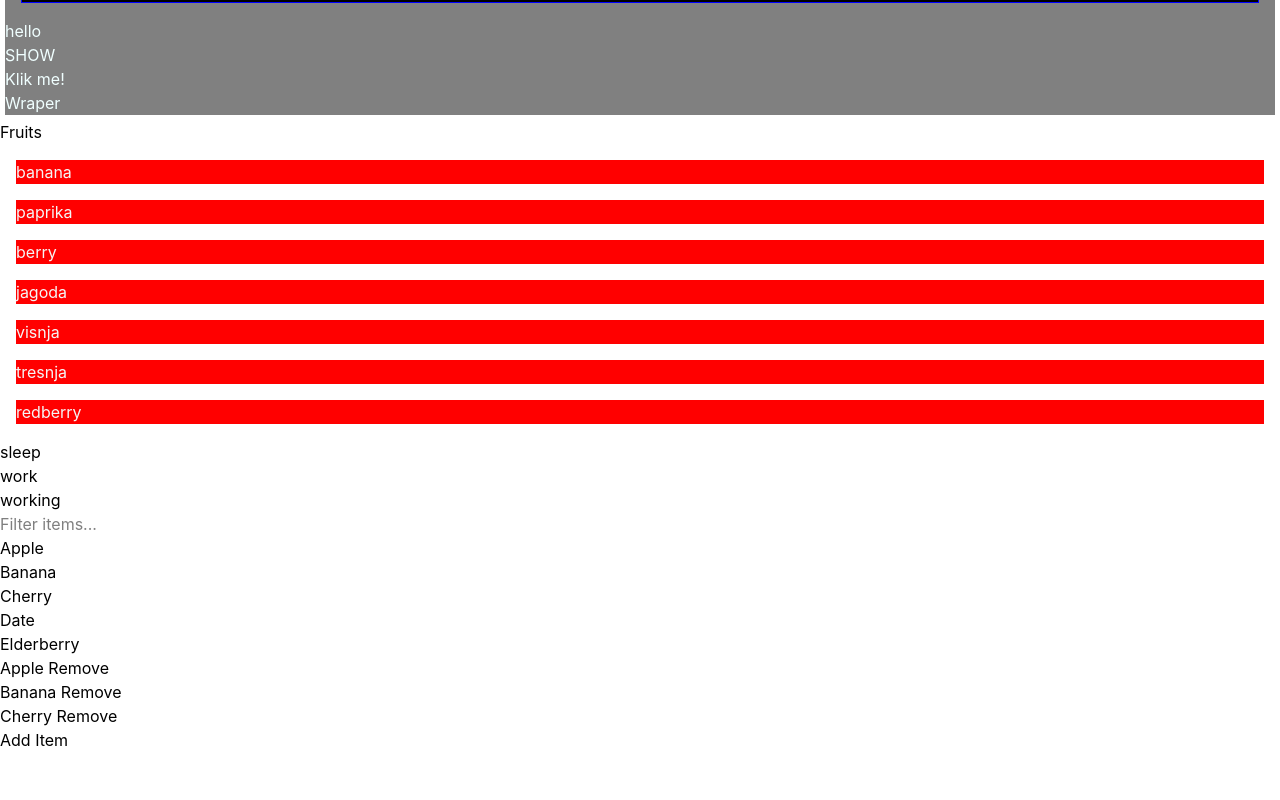
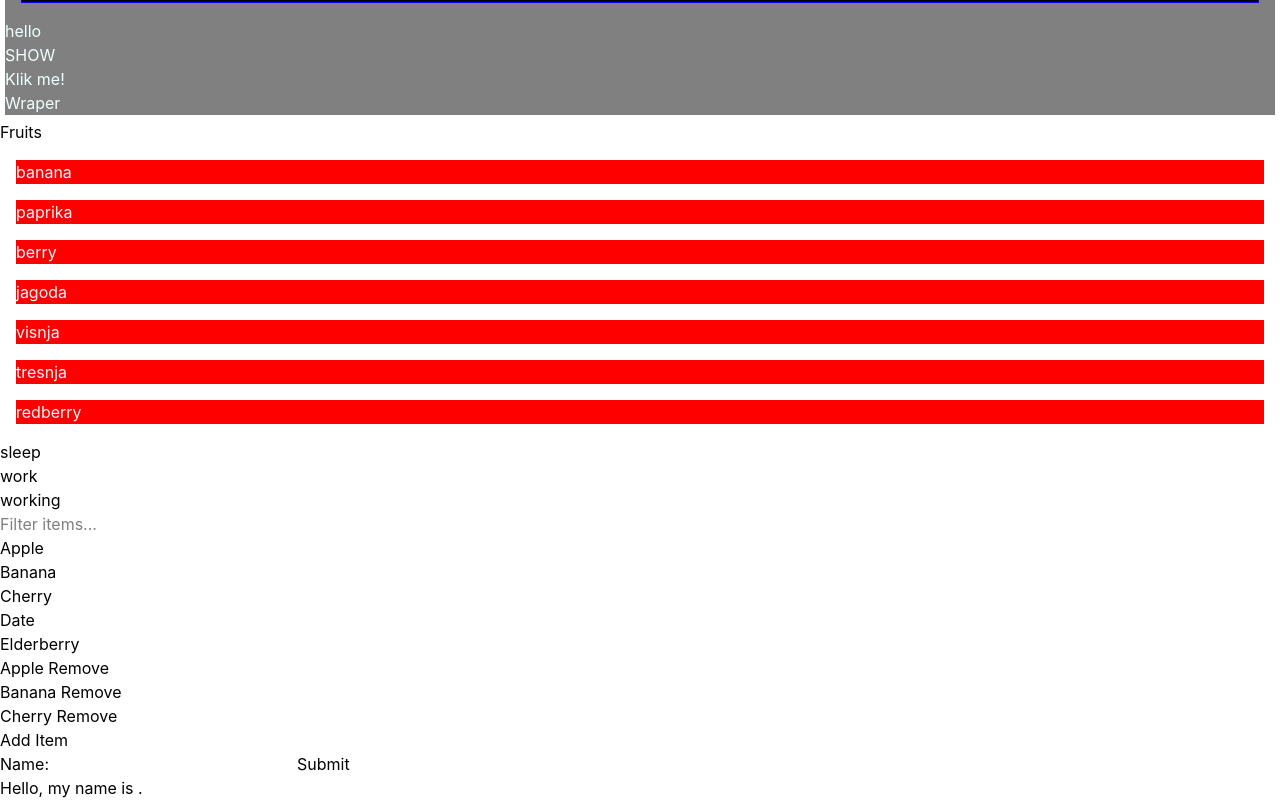
Before and after one commit to AleksandarStanisic021/reactJobs, a React (Vite) app: page / in a window 1280 px wide. Shown: the part 379-1179 px from the top of the page. Before the commit the page ends 1131 px from the top, so only its background shows below. Built offline with nearby package versions, Linux system fonts and the light colour scheme.

Commit message:
feat: add NameForm component for user name input and display

```diff
--- a/src/App.jsx
+++ b/src/App.jsx
@@ -6,6 +6,7 @@ import TodoList from "./comps/TodoList";
 import React from "react";
 import FilterList from "./comps/FilteringList";
 import DynamicList from "./comps/DynamicList";
+import NameForm from "./comps/NameForm";
 
 const styles = {
   backgroundColor: "red",
@@ -23,6 +24,7 @@ const App = () => {
       <TodoList />
       <FilterList />
       <DynamicList />
+      <NameForm />
     </>
   );
 };
--- /dev/null
+++ b/src/comps/NameForm.jsx
@@ -0,0 +1,33 @@
+import React from "react";
+import Button from "./Button";
+
+const NameForm = () => {
+  const [name, setName] = React.useState("");
+
+  const HandleSubmit = (e) => {
+    e.preventDefault();
+    alert(`Hello, my name is ${name}`);
+  };
+
+  return (
+    <div>
+      <form onSubmit={HandleSubmit}>
+        <label htmlFor="name">Name:</label>
+        <input
+          type="text"
+          value={name}
+          onChange={(e) => setName(e.target.value)}
+          id="name"
+          name="name"
+        />
+        <button type="submit">Submit</button>
+      </form>
+
+      <p>
+        Hello, my name is <span id="name-display">{name} </span>.
+      </p>
+    </div>
+  );
+};
+
+export default NameForm;
```
